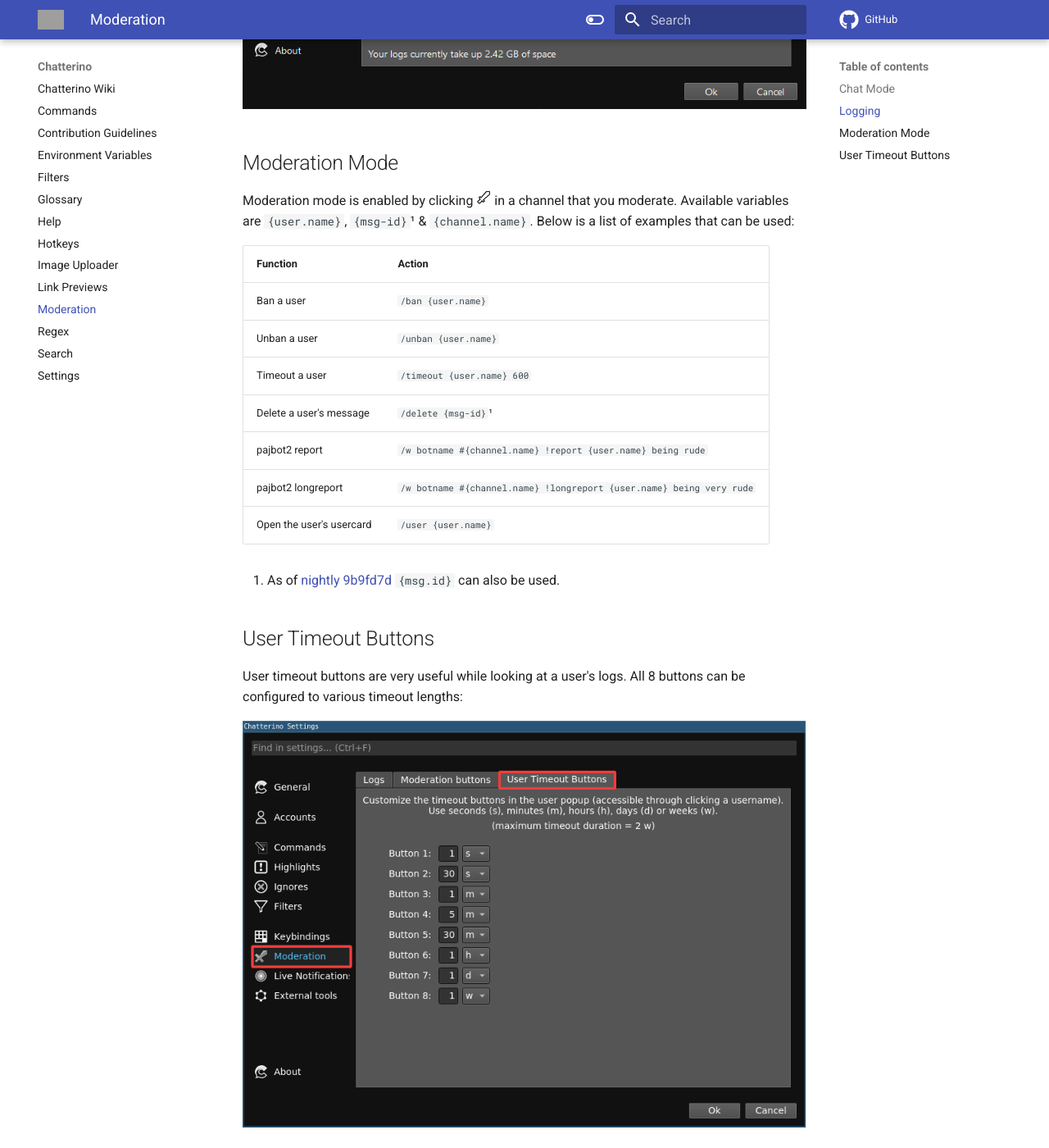
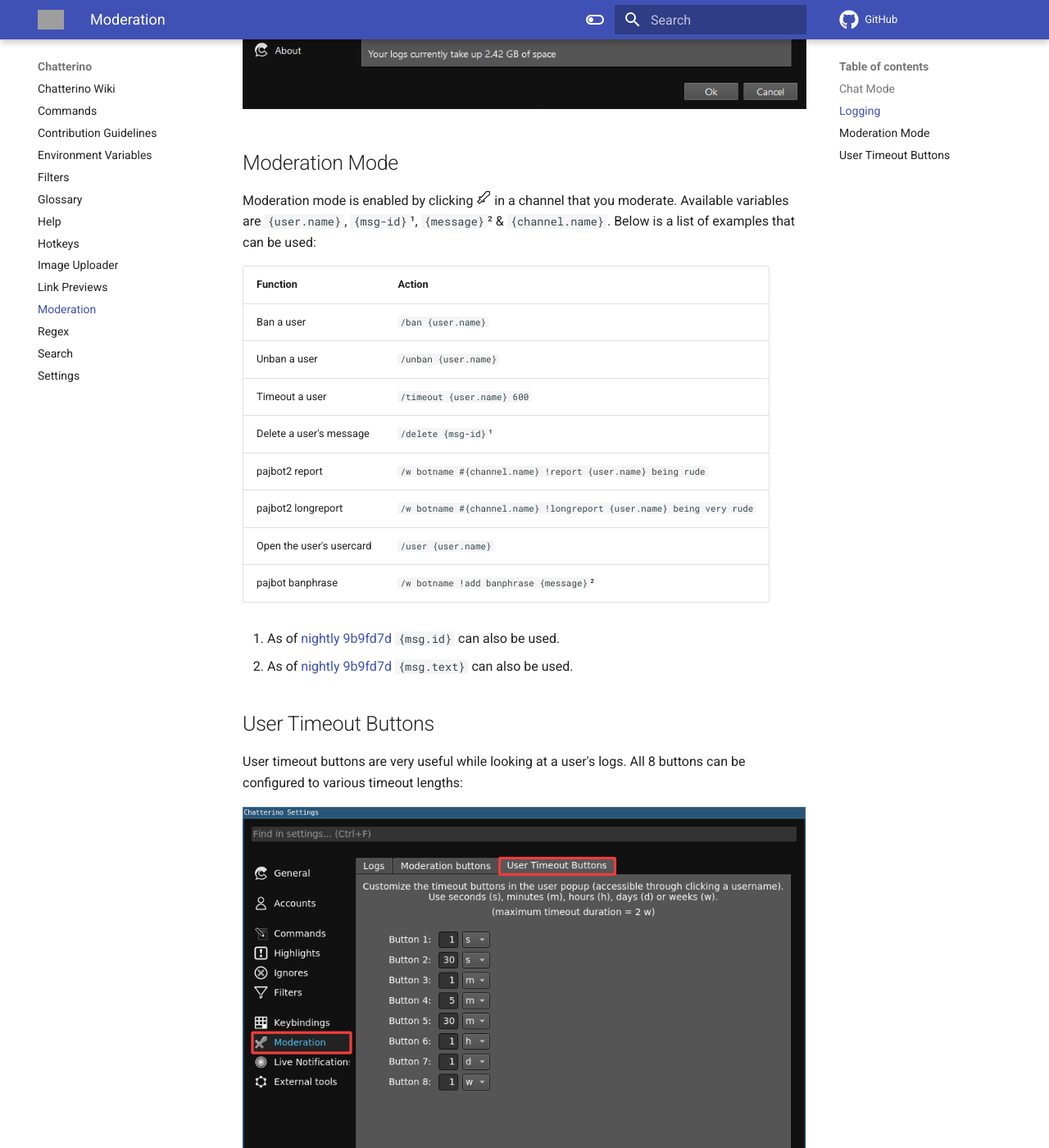
Before and after one commit to Chatterino/wiki, an MkDocs documentation site: the page built from docs/Moderation.md, in a window 1280 px wide and 1400 px high, scrolled down 1144 px. Shown: the whole window at 82% size. Built offline with MkDocs 1.6.1 and Material for MkDocs 9.7.7, drawn with Linux system fonts in a browser that asks for light colours; comment, search, counter and statistics services are not loaded; grey boxes are pictures that could not be loaded.

Commit message:
Document {message} variable for Moderation buttons (#212)
Co-authored-by: Felanbird <41973452+Felanbird@users.noreply.github.com>
Co-authored-by: pajlada <rasmus.karlsson@pajlada.com>

```diff
--- a/docs/Moderation.md
+++ b/docs/Moderation.md
@@ -15,7 +15,7 @@
 ![Logging](./images/moderation/logging.png)
 
 ## Moderation Mode
-Moderation mode is enabled by clicking ![ModModeDisabled](./images/moderation/modModeDisabled.png){: width=18; height=18 } in a channel that you moderate. Available variables are `{user.name}`, `{msg-id}`¹ & `{channel.name}`. Below is a list of examples that can be used:
+Moderation mode is enabled by clicking ![ModModeDisabled](./images/moderation/modModeDisabled.png){: width=18; height=18 } in a channel that you moderate. Available variables are `{user.name}`, `{msg-id}`¹, `{message}`² & `{channel.name}`. Below is a list of examples that can be used:
 
 | Function | Action |
 | - | - |
@@ -26,8 +26,10 @@
 | pajbot2 report | `/w botname #{channel.name} !report {user.name} being rude` |
 | pajbot2 longreport | `/w botname #{channel.name} !longreport {user.name} being very rude` |
 | Open the user's usercard | `/user {user.name}` |
+| pajbot banphrase | `/w botname !add banphrase {message}`² |
 
 1. As of [nightly][nightly] [9b9fd7d][com1] `{msg.id}` can also be used.
+2. As of [nightly][nightly] [9b9fd7d][com1] `{msg.text}` can also be used.
 
 ## User Timeout Buttons
 User timeout buttons are very useful while looking at a user's logs. All 8 buttons can be configured to various timeout lengths:
```
